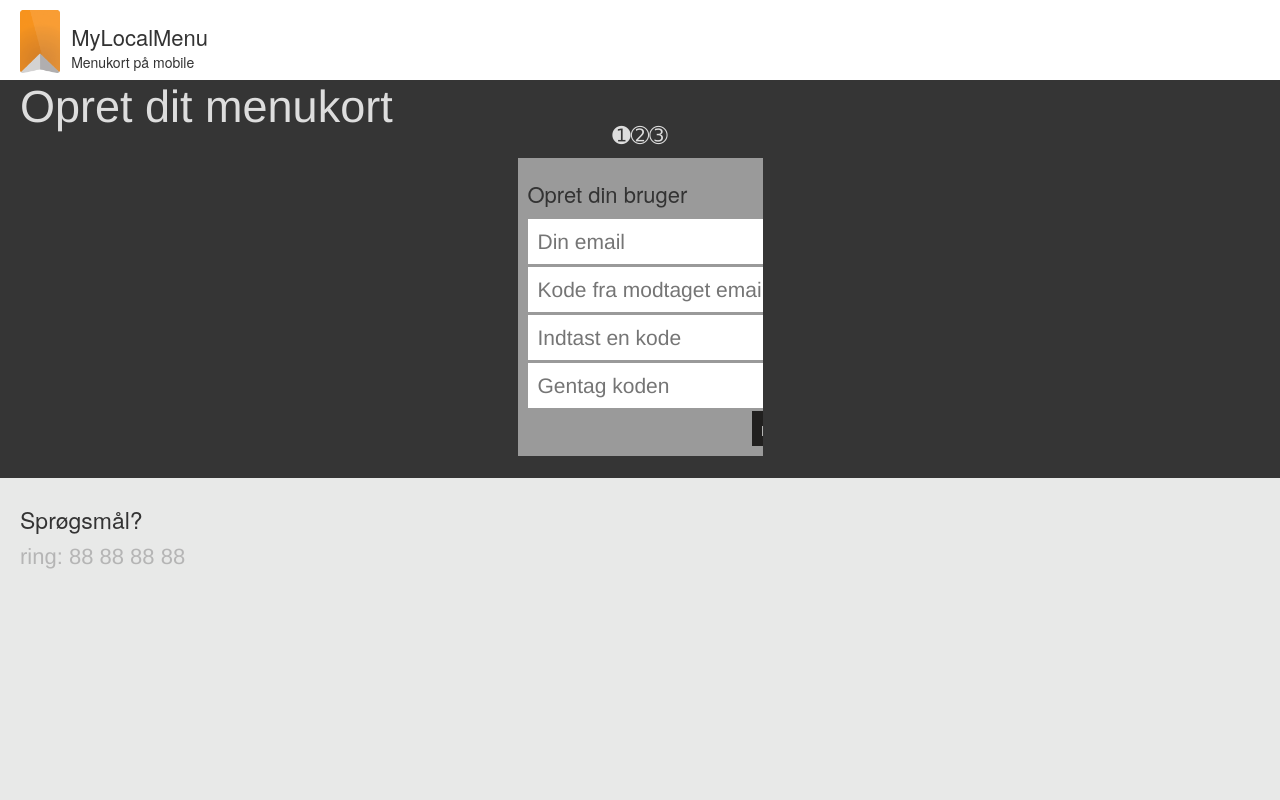
After one commit to christianskovengaard/MyLocalMenu, a PHP site: page /register.php in a window 1280 px wide. The commit adds this page. Run offline with PHP 8.4, Linux system fonts and the light colour scheme.

Commit message:
made rigister.php

```diff
--- a/css/general_index.css
+++ b/css/general_index.css
@@ -43,6 +43,7 @@ input {
       display: inline-block;
       background: #21201f;
       color: #ddd;
+      font-size: 0.8em;
       padding: 5px 9px;
       text-decoration: none;
       cursor: pointer;
@@ -90,6 +91,21 @@ input {
 .info02 .inputFrame { background: rgba(255,255,255,0.1); margin-bottom: 10px; }
 .info02 input { background: #4f4f4f; color: #b5b5b5; border-top: 2px #2f2f2f solid; }
 
+/* ::::::::::::::::: rigister :::::::::::::::::::::  */
+
 .Info03Img { max-width: 1200px; }
 .info03 img { width: 100%; }
 .info03 h2,p { color: #b5b5b5; width: 400px; }
+
+.info03 input { display: block; margin-bottom: 3px; }
+.info03 .inputFrame { padding-right: 0; display: inline-table; width: 235px; margin-right: 15px;  white-space:normal;
+                      -o-transition:.5s; -ms-transition:.5s; -moz-transition:.5s; -webkit-transition:.5s; transition:.5s; }
+.info03 .inputFrameWrapper { vertical-align: top; position: relative; display: block; margin: 0 auto; height: 300px; width: 245px; overflow:hidden; white-space:nowrap;
+                             -o-transition:.2s; -ms-transition:.2s; -moz-transition:.2s; -webkit-transition:.2s; transition:.2s;}
+.info03 .button01 { float: right; margin-right: 10px; }
+.info03 .button01.prev { float: left; background: #aaa; }
+.info03 h5 { margin: 10px 0px; }
+.info03 h3 { text-align: center; }
+.info03 h1 { margin: 4px 0px; }
+.info03 p { color: #333; display: inline-block; margin: 0; }
+.info03 select { display: inline-block; margin: 0; }
--- a/js/general.js
+++ b/js/general.js
@@ -201,7 +201,6 @@ function HideShowSwitch(CaseName,sObjectId) {
             break;
      }
 
-<<<<<<< HEAD
 }
 
     function InputAutogrow(id){
@@ -217,9 +216,13 @@ function HideShowSwitch(CaseName,sObjectId) {
     }
 
 function InputAutoheigth(id){
-=======
+    var value = $(id).val();
+    var length = value.length;
+    length = length /36;
+    var rows = length + 1;
+    $(id).attr('rows',rows);
+
     }
-
 
 
 
@@ -240,12 +243,32 @@ function InputAutoheigth(id){
                });
          }
     }
-//>>>>>>> ce6407e41d4514fdd4f0ecced63b8ab48823e740
-//
-//    var value = $(id).val();
-//    var length = value.length;
-//    length = length /36;
-//    var rows = length + 1;
-//    $(id).attr('rows',rows);
-//
-//    }
+// register
+
+function registerNext(num) {
+
+     if(num==0){
+         $('.info03 .wrapper h3').remove();
+         $('.info03 .wrapper h1').after('<h3>➊➁➂</h3>');
+         $('.inputFrame.A').css('margin-left','0px');
+         var H = $('.inputFrame.A').height();
+         $('.inputFrameWrapper').css("height",H+20);
+    }
+     if(num==1){
+         $('.info03 .wrapper h3').remove();
+         $('.info03 .wrapper h1').after('<h3>➀➋➂</h3>');
+         $('.inputFrame.A').css('margin-left','-266px');
+         var H = $('.inputFrame.B').height();
+         $('.inputFrameWrapper').css("height",H+20);
+     }
+     if(num==2){
+        $('.info03 .wrapper h3').remove();
+        $('.info03 .wrapper h1').after('<h3>➀➁➌</h3>');
+        $('.inputFrame.A').css('margin-left','-532px');
+        var H = $('.inputFrame.C').height();
+        $('.inputFrameWrapper').css("height",H+20);
+    }
+
+
+
+}
--- /dev/null
+++ b/register.php
@@ -0,0 +1,95 @@
+<!DOCTYPE html>
+<html>
+    <head>
+        <meta http-equiv="Content-Type" content="text/html; charset=UTF-8">
+        <meta name="viewport" content="width=device-width, maximum-scale=1.0, minimun-scale=1.0, initial-scale=1.0" />
+        <title>My Local Menu</title>
+        <link rel="stylesheet" type="text/css" href="css/general_index.css" />
+        <link rel="stylesheet" type="text/css" media="only screen and (min-width:50px) and (max-width: 500px)" href="css/general_index_small.css" />
+        <link rel="stylesheet" type="text/css" media="only screen and (min-width:501px) and (max-width: 850px)" href="css/general_index_medium.css" />
+
+        <!--[if lt IE 9]>
+            <script src="http://html5shiv.googlecode.com/svn/trunk/html5.js"></script>
+        <![endif]-->
+
+        <script type="text/javascript" src="js/jquery-1.7.1.min.js"></script>
+        <script type="text/javascript" src="js/general.js"></script>
+
+    </head>
+    <body>
+
+        <div class="header">
+            <div class="wrapper">
+                <div class="logoWrapper">
+                    <img src="img/logo.png">
+                    <div class="logoText">
+                         <h5>MyLocalMenu</h5>
+                         <h6>Menukort på mobile</h6>
+                    </div>
+                </div>
+            </div>
+        </div>
+
+<!--        <div class="info01">
+            <div class="wrapper">
+
+            </div>
+        </div> -->
+
+        <div class="info03">
+            <div class="wrapper">
+                <h1>Opret dit menukort</h1>
+                <h3>➊➁➂</h3>
+                <div class="inputFrameWrapper">
+
+                        <div class="inputFrame A">
+                            <h5>Opret din bruger</h5>
+                            <input type="text" placeholder="Din email">
+                            <input type="password" placeholder="Kode fra modtaget email">
+                            <input type="password" placeholder="Indtast en kode">
+                            <input type="password" placeholder="Gentag koden">
+                            <div onclick="registerNext(1);" class="button01">næste</div>
+                        </div>
+
+                        <div class="inputFrame B">
+                            <h5>Spisestedet</h5>
+                            <input type="text" placeholder="Spisesteds navn">
+                            <input type="text" style="background: #ccc ; " placeholder="evt Spisestets slogan">
+                            <input type="text" placeholder="Gadenavn og nummer">
+                            <input type="text" size="4" maxlength="4" placeholder="Postnr">
+                            <input type="text" maxlength="8" placeholder="Telefonnummer">
+                            <div onclick="registerNext(0);" class="button01 prev">tilbage</div>
+                            <div onclick="registerNext(2);" class="button01">næste</div>
+                        </div>
+
+                        <div class="inputFrame C">
+                            <h5>Åbningstider</h5>
+                            <p>Man:</p><select  class="Hours" id=""><option value = "0">00:00</option></select>
+
+
+                            <h5>Bringer i ud?</h5><div onclick="" class="button01 prev">Ja</div><div onclick="" class="button01 prev">Nej</div>
+                            <p>Man:</p><select  class="Hours" id=""><option value = "0">00:00</option></select>
+                            <input type="text" maxlength="8" placeholder="Note">
+                            <div onclick="registerNext(1);" class="button01 prev">tilbage</div>
+                            <div onclick="" class="button01">OK</div>
+                        </div>
+
+                </div>
+            </div>
+        </div>
+
+<!--        <div class="info03">
+            <div class="wrapper">
+
+            </div>
+        </div>-->
+
+        <div class="footer">
+            <div class="wrapper">
+                <h2>Sprøgsmål?</h2>
+                <p>ring: 88 88 88 88 </p>
+            </div>
+        </div>
+
+    </body>
+</html>
```
